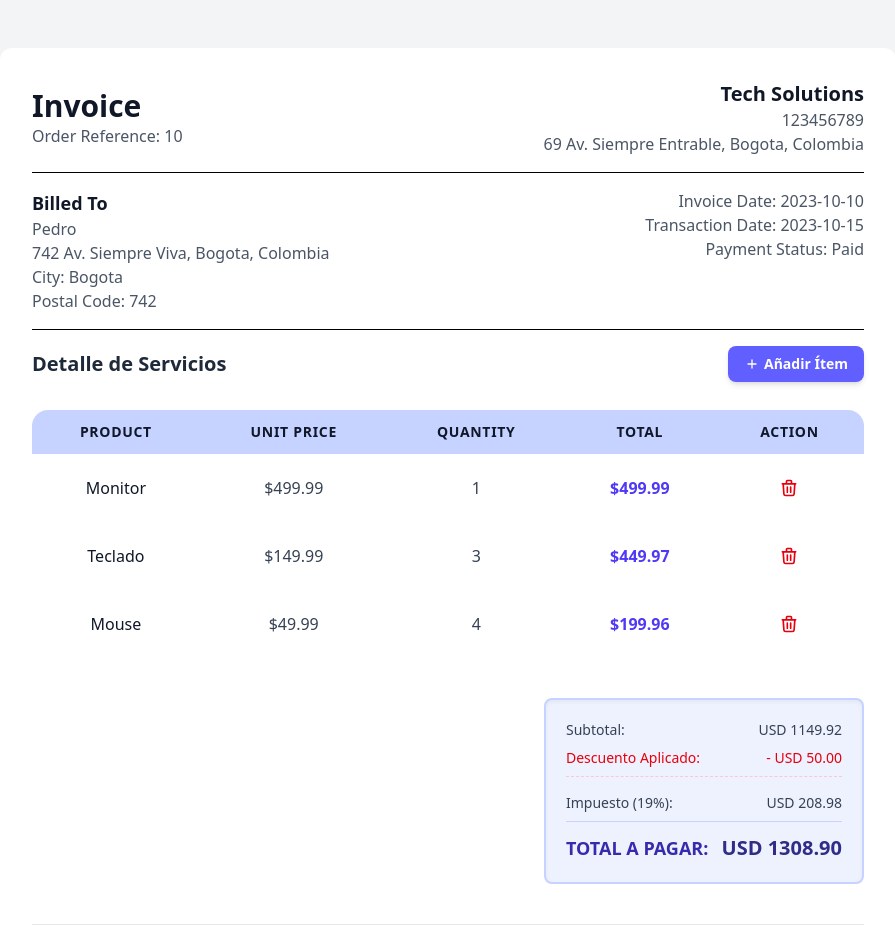
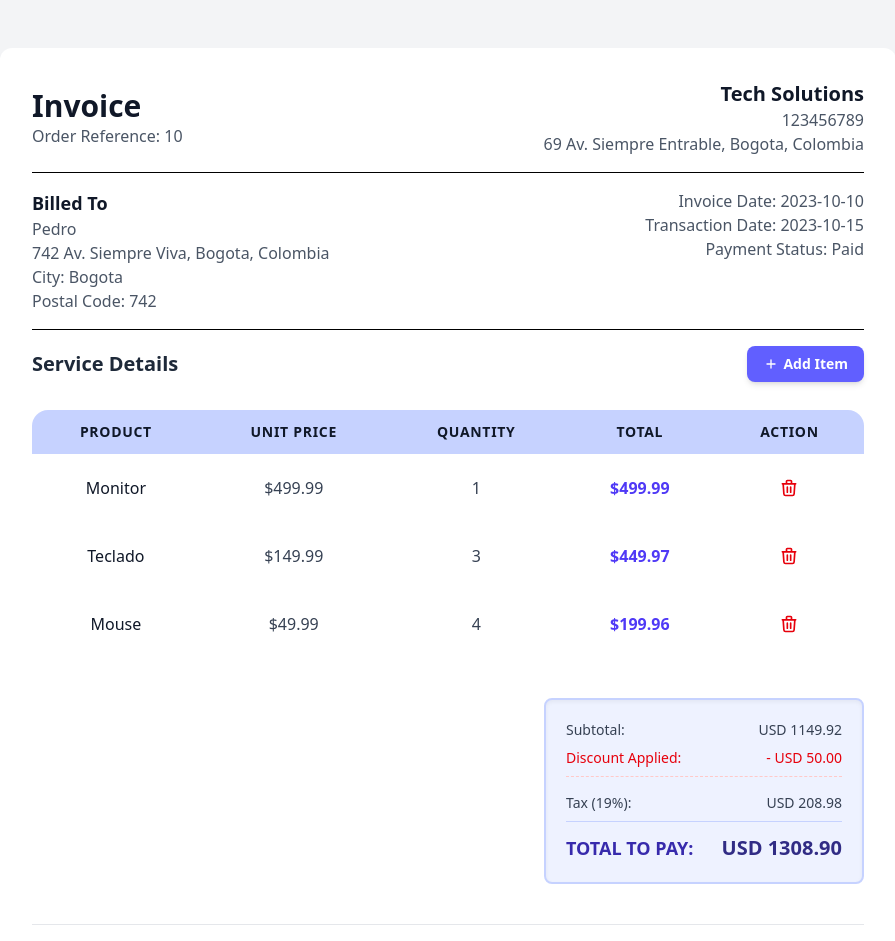
Before and after one commit to Eduardo-VaZu/InvoiceApp.V02, a React (Vite) app: page / in a window 1280 px wide. Shown: the top 941 px of the page, without its empty margins (192-1087 px from the left). Built offline with nearby package versions, Linux system fonts and the light colour scheme.

Commit message:
feat: add invoice form

```diff
--- a/src/components/InvoiceApp.jsx
+++ b/src/components/InvoiceApp.jsx
@@ -78,8 +78,8 @@ const InvoiceApp = () => {
 
             <div className="mt-10 p-4 border-t border-gray-200 text-center">
               <p className="text-xs text-gray-500 italic">
-                Gracias por su negocio. Todos los pagos vencen a los 30 días de
-                la emisión de esta factura.
+                Thank you for your business. All payments are due within 30 days
+                of the issuance of this invoice.
               </p>
             </div>
           </div>
--- a/src/components/invoice/InvoiceAddItemForm.jsx
+++ b/src/components/invoice/InvoiceAddItemForm.jsx
@@ -32,14 +32,14 @@ const InvoiceAddItemForm = ({ handleAddItem, onCancel }) => {
         className="p-4 bg-white border border-indigo-200 rounded-lg shadow-lg mb-6"
       >
         <h4 className="text-md font-bold text-indigo-700 mb-4">
-          Agregar Nuevo Ítem
+          Add New Item
         </h4>
 
         <div className="grid grid-cols-1 md:grid-cols-4 gap-4">
 
           <div className="md:col-span-2">
             <label className="block text-xs font-medium text-gray-600 mb-1">
-              Producto
+              Product
             </label>
             <input
               type="text"
@@ -53,7 +53,7 @@ const InvoiceAddItemForm = ({ handleAddItem, onCancel }) => {
 
           <div>
             <label className="block text-xs font-medium text-gray-600 mb-1">
-              Cantidad
+              Quantity
             </label>
             <input
               type="number"
@@ -67,7 +67,7 @@ const InvoiceAddItemForm = ({ handleAddItem, onCancel }) => {
 
           <div>
             <label className="block text-xs font-medium text-gray-600 mb-1">
-              Precio Unitario (USD)
+              Unit Price (USD)
             </label>
             <input
               type="number"
@@ -87,13 +87,13 @@ const InvoiceAddItemForm = ({ handleAddItem, onCancel }) => {
             onClick={onCancel}
             className="px-4 py-2 text-sm font-medium text-gray-700 bg-gray-200 rounded-lg hover:bg-gray-300 transition duration-150"
           >
-            Cancelar
+            Cancel
           </button>
           <button
             type="submit"
             className="px-4 py-2 text-sm font-medium text-white bg-indigo-600 rounded-lg shadow-md hover:bg-indigo-700 transition duration-150"
           >
-            Guardar Producto
+            Save Product
           </button>
         </div>
       </form>
--- a/src/components/invoice/InvoiceFormAdd.jsx
+++ b/src/components/invoice/InvoiceFormAdd.jsx
@@ -6,7 +6,7 @@ const InvoiceFormAdd = ({handleAddItem, setIsFormOpen, isFormOpen}) => {
     <>
       <div className="flex justify-between items-center mb-4">
         <h3 className="text-xl font-bold text-gray-800">
-          Detalle de Servicios
+          Service Details
         </h3>
         <button
           onClick={() => setIsFormOpen(!isFormOpen)}
@@ -26,7 +26,7 @@ const InvoiceFormAdd = ({handleAddItem, setIsFormOpen, isFormOpen}) => {
               d="M12 6v6m0 0v6m0-6h6m-6 0H6"
             ></path>
           </svg>
-          <span>{isFormOpen ? "Cerrar Formulario" : "Añadir Ítem"} </span>
+          <span>{isFormOpen ? "Close Form" : "Add Item"} </span>
         </button>
       </div>
 
--- a/src/components/invoice/InvoiceRowItems.jsx
+++ b/src/components/invoice/InvoiceRowItems.jsx
@@ -15,7 +15,6 @@ const InvoiceRowItems = ({ item, handleDeleteItem }) => {
     <>
       <tr className="block p-4 my-4 bg-white border rounded-lg shadow-sm md:table-row md:border-none md:p-0 md:mb-0 md:shadow-none hover:bg-gray-50 transition-colors duration-200">
 
-        {/* Celda de Producto: Centrado en móvil, alineado a la izquierda en escritorio */}
         <td className="flex justify-between items-center py-1 font-medium text-gray-900 md:table-cell md:px-6 md:py-4 md:font-normal md:text-center">
           <span className="text-sm font-bold text-gray-600 uppercase md:hidden mr-2">
             Product:
@@ -23,7 +22,6 @@ const InvoiceRowItems = ({ item, handleDeleteItem }) => {
           {product}
         </td>
 
-        {/* Celdas de Valores (Precio, Cantidad, Total): Alineadas a la derecha en escritorio */}
         <td className="flex justify-between items-center py-1 text-gray-700 md:table-cell md:px-6 md:py-4 md:text-center">
           <span className="text-sm font-bold text-gray-600 uppercase md:hidden">
             Price
@@ -45,7 +43,6 @@ const InvoiceRowItems = ({ item, handleDeleteItem }) => {
           {formatCurrency(total)}
         </td>
 
-        {/* Celda de Acción: Alineada a la derecha en escritorio */}
         <td className="flex justify-between items-center py-1 font-bold text-indigo-600 md:table-cell md:px-6 md:py-4 md:text-center">
           <span className="text-sm font-bold text-gray-600 uppercase md:hidden">
             Accion
--- a/src/components/invoice/InvoiceTotal.jsx
+++ b/src/components/invoice/InvoiceTotal.jsx
@@ -17,7 +17,7 @@ const InvoiceTotal = ({ items }) => {
           <span>USD {subtotal.toFixed(2)}</span>
         </div>
         <div className="flex justify-between text-sm font-medium text-red-600 border-b border-dashed border-red-200 pb-2">
-          <span>Descuento Aplicado:</span>
+          <span>Discount Applied:</span>
           {discount === 50.0 ? (
             <span>- USD {discount.toFixed(2)}</span>
           ) : (
@@ -26,13 +26,13 @@ const InvoiceTotal = ({ items }) => {
         </div>
 
         <div className="flex justify-between text-sm text-gray-700 pt-2">
-          <span>Impuesto ({taxRate * 100}%):</span>
+          <span>Tax  ({taxRate * 100}%):</span>
           <span>USD {taxAmount.toFixed(2)}</span>
         </div>
 
         <div className="flex justify-between pt-3 border-t border-indigo-200">
           <span className="text-lg font-bold text-indigo-800">
-            TOTAL A PAGAR:
+            TOTAL TO PAY:
           </span>
           <span className="text-xl font-extrabold text-indigo-900">
             USD {total.toFixed(2)}
```
